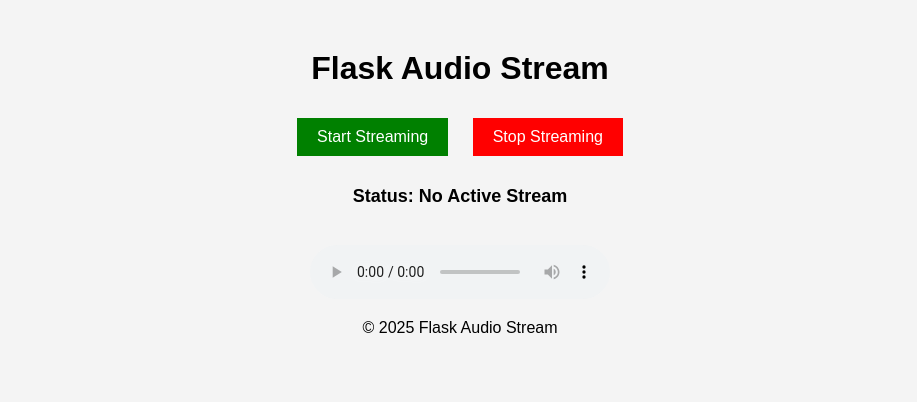
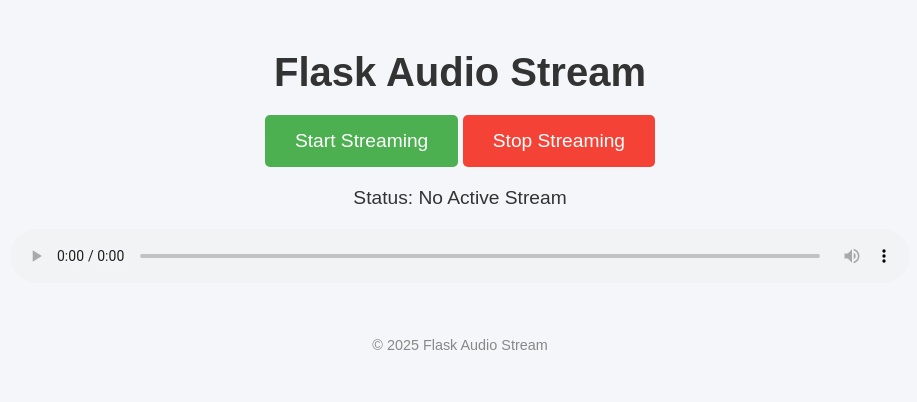
Before and after one commit to shafin4201/flask-app, a Flask app: page / in a window 1280 px wide. Shown: the top 402 px of the page, without its empty margins (180-1097 px from the left). Run offline with Flask 3, Linux system fonts and the light colour scheme.

Commit message:
Update styles.css

```diff
--- a/static/styles.css
+++ b/static/styles.css
@@ -1,33 +1,71 @@
-body {
-    text-align: center;
-    font-family: Arial, sans-serif;
-    background-color: #f4f4f4;
-    margin-top: 50px;
+/* Basic styling for Airdroid-like interface */
+* {
+    margin: 0;
+    padding: 0;
+    box-sizing: border-box;
 }
 
-button {
-    padding: 10px 20px;
-    font-size: 16px;
-    margin: 10px;
-    cursor: pointer;
+body {
+    font-family: Arial, sans-serif;
+    background-color: #f4f6f9;
+    color: #333;
+    text-align: center;
+    padding: 50px;
+}
+
+.container {
+    max-width: 900px;
+    margin: 0 auto;
+}
+
+header h1 {
+    color: #333;
+    font-size: 2.5rem;
+    margin-bottom: 20px;
+}
+
+.controls {
+    margin: 20px 0;
+}
+
+.btn {
+    padding: 15px 30px;
+    font-size: 1.2rem;
     border: none;
     color: white;
+    cursor: pointer;
+    transition: background-color 0.3s ease;
+    border-radius: 5px;
 }
 
-#startBtn {
-    background-color: green;
+.start {
+    background-color: #4CAF50; /* Green */
 }
 
-#stopBtn {
-    background-color: red;
+.stop {
+    background-color: #f44336; /* Red */
+}
+
+.start:hover {
+    background-color: #45a049;
+}
+
+.stop:hover {
+    background-color: #e53935;
+}
+
+#status {
+    font-size: 1.2rem;
+    margin-top: 20px;
+}
+
+footer p {
+    font-size: 0.9rem;
+    color: #888;
+    margin-top: 50px;
 }
 
 audio {
     margin-top: 20px;
+    width: 100%;
 }
-
-#status {
-    font-size: 18px;
-    font-weight: bold;
-    margin-top: 20px;
-}
```
